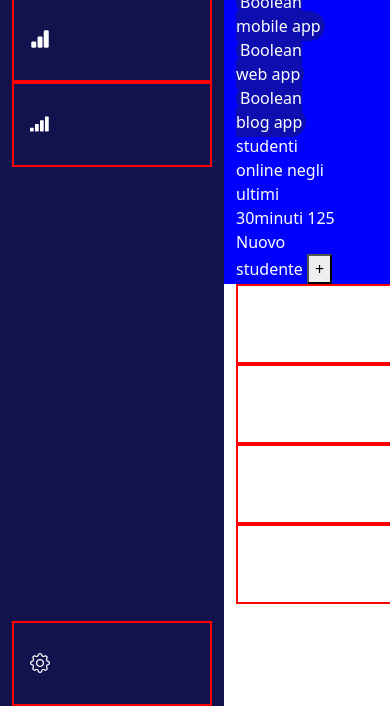
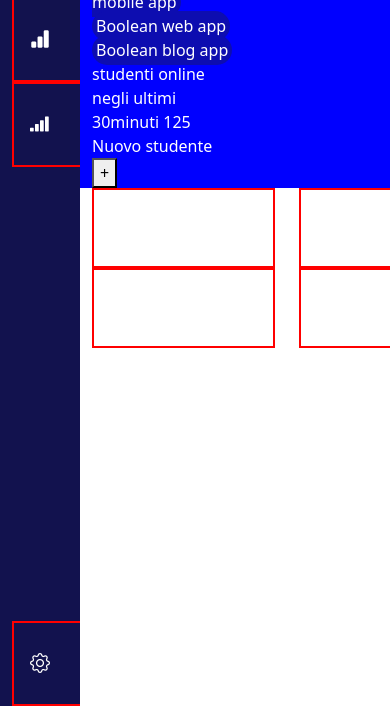
Before and after one commit to Catiflam/Bootstrap-Dashboard, a plain HTML site: page index.html in a window 390 px wide. Shown: the part 144-850 px from the top of the page. Drawn offline with nearby package versions, Linux system fonts and the light colour scheme.

Commit message:
edit main content card

```diff
--- a/css/style.css
+++ b/css/style.css
@@ -13,6 +13,7 @@
 
 .sidebar {
 	background-color: rgb(18, 18, 78);
+	width: 150px;
 }
 
 .main-content {
@@ -26,7 +27,7 @@
 }
 
 .box {
-	min-width: 200px;
+	min-width: 150px;
 	min-height: 80px;
 	line-height: 80px;
 	border: 2px solid red;
@@ -44,3 +45,21 @@
 .main .sidebar i {
 	font-size: 20px;
 }
+@media screen and (max-width: 786px) {
+	.sidebar {
+		width: 150px;
+	}
+
+	.main-content {
+		width: calc(100% - 150px);
+	}
+}
+@media screen and (max-width: 576px) {
+	.sidebar {
+		width: 80px;
+	}
+
+	.main-content {
+		width: calc(100% - 80px);
+	}
+}
--- a/index.html
+++ b/index.html
@@ -89,10 +89,16 @@
 				</header>
 				<div class="main-card">
 					<div class="container-fluid">
-						<div class="box"></div>
-						<div class="box"></div>
-						<div class="box"></div>
-						<div class="box"></div>
+						<div class="row">
+							<div class="col-8">
+								<div class="box"></div>
+								<div class="box"></div>
+							</div>
+							<div class="col-4">
+								<div class="box"></div>
+								<div class="box"></div>
+							</div>
+						</div>
 					</div>
 				</div>
 			</div>
```
